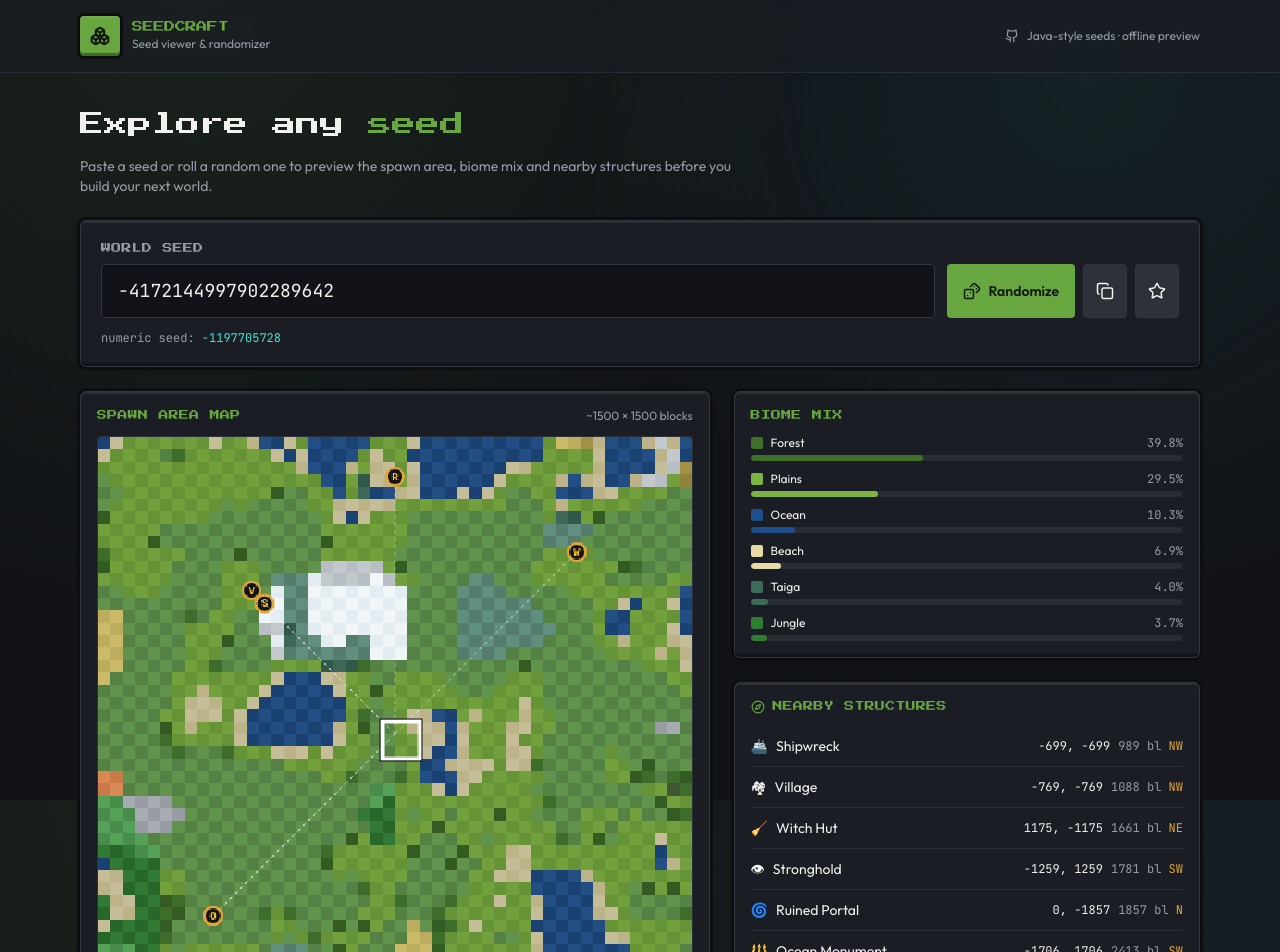
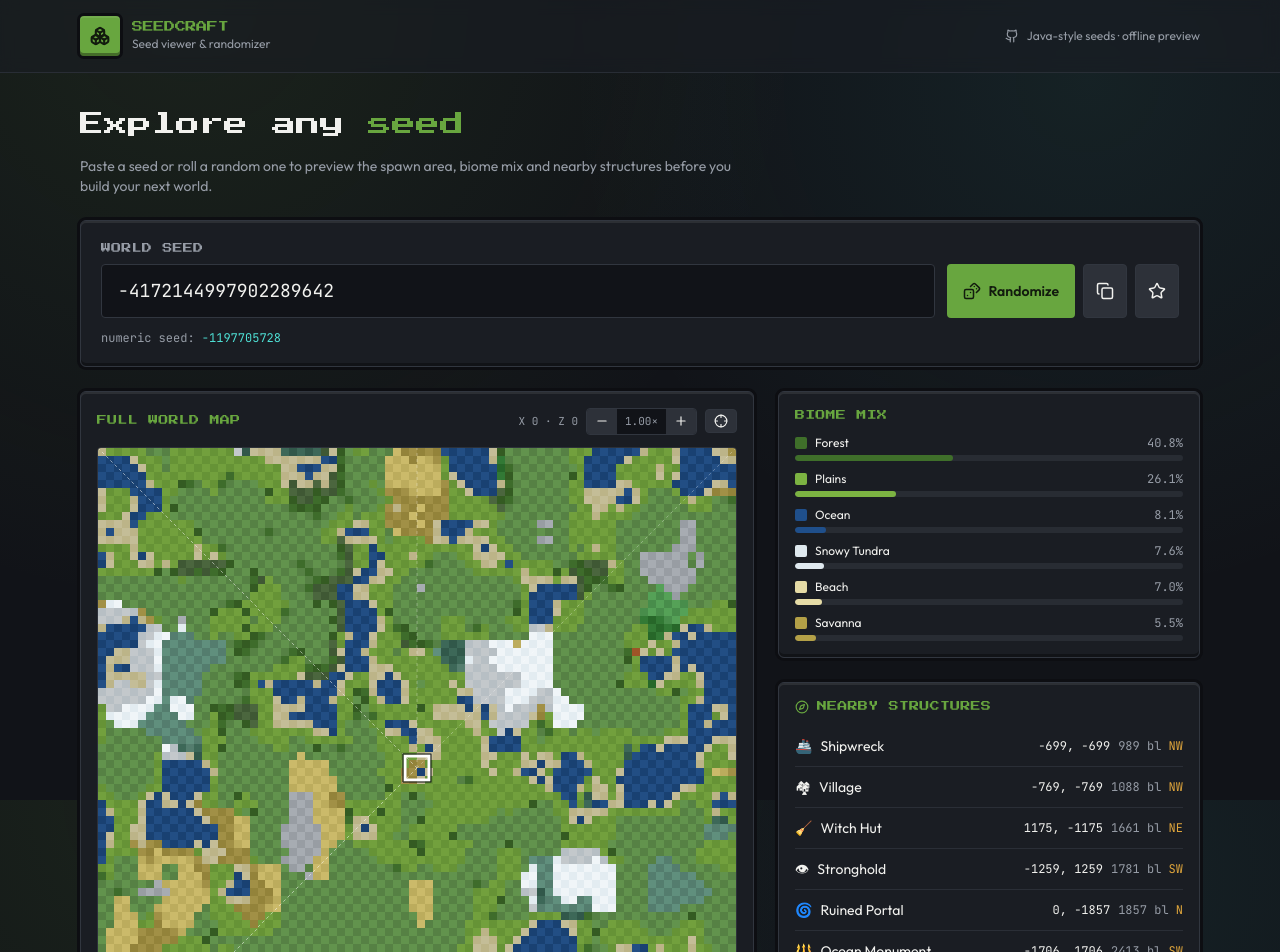
Before and after one commit to Kavka33/minecraft-seed-viewer-randomizer, a React (Vite) app: page / in a window 1280 px wide. Shown: the top 952 px of the page. Built offline with nearby package versions, Linux system fonts and the light colour scheme.

Commit message:
Refactor WorldMap component and optimize seed engine logic

```diff
--- a/src/components/WorldMap.tsx
+++ b/src/components/WorldMap.tsx
@@ -1,93 +1,214 @@
-import { useEffect, useRef } from "react";
-import type { WorldPreview } from "@/lib/seed-engine";
+import { useCallback, useEffect, useRef, useState } from "react";
+import { Crosshair, Minus, Plus } from "lucide-react";
+import { BLOCKS_PER_CELL, sampleCell, type WorldPreview } from "@/lib/seed-engine";
 
 type Props = { world: WorldPreview };
 
-const CELL = 10;
+const MIN_ZOOM = 0.1;
+const MAX_ZOOM = 1000;
+const VIEW = 640; // CSS px square viewport
 
 const WorldMap = ({ world }: Props) => {
+  const wrapRef = useRef<HTMLDivElement>(null);
   const canvasRef = useRef<HTMLCanvasElement>(null);
 
+  // camera centered on world coords (blocks): cx = X, cy = Z
+  const [zoom, setZoom] = useState(1);
+  const [center, setCenter] = useState({ x: 0, y: 0 });
+
+  const drag = useRef({ active: false, sx: 0, sy: 0, bx: 0, by: 0 });
+
+  // world block → view px
+  const toPx = useCallback(
+    (wx: number, wz: number) => {
+      const cell = BLOCKS_PER_CELL * zoom;
+      return {
+        x: VIEW / 2 + (wx - center.x) * (cell / BLOCKS_PER_CELL),
+        y: VIEW / 2 + (wz - center.y) * (cell / BLOCKS_PER_CELL),
+      };
+    },
+    [zoom, center]
+  );
+
+  // view px → world block
+  const toWorld = useCallback(
+    (px: number, py: number) => {
+      const cell = BLOCKS_PER_CELL * zoom;
+      return {
+        x: center.x + (px - VIEW / 2) * (BLOCKS_PER_CELL / cell),
+        y: center.y + (py - VIEW / 2) * (BLOCKS_PER_CELL / cell),
+      };
+    },
+    [zoom, center]
+  );
+
+  const recenter = useCallback(() => {
+    setCenter({ x: 0, y: 0 });
+    setZoom(1);
+  }, []);
+
+  // draw
   useEffect(() => {
     const canvas = canvasRef.current;
     if (!canvas) return;
     const ctx = canvas.getContext("2d");
     if (!ctx) return;
+    const dpr = window.devicePixelRatio || 1;
+    canvas.width = VIEW * dpr;
+    canvas.height = VIEW * dpr;
+    ctx.setTransform(dpr, 0, 0, dpr, 0, 0);
+    ctx.imageSmoothingEnabled = false;
 
-    const size = world.grid.length;
-    const dim = size * CELL;
-    canvas.width = dim;
-    canvas.height = dim;
+    const cell = BLOCKS_PER_CELL * zoom; // px per cell
+    const topLeft = toWorld(0, 0);
+    const cols = Math.ceil(VIEW / cell) + 2;
+    const rows = Math.ceil(VIEW / cell) + 2;
+    const startCol = Math.floor(topLeft.x / BLOCKS_PER_CELL);
+    const startRow = Math.floor(topLeft.y / BLOCKS_PER_CELL);
 
-    // biome tiles
-    world.grid.forEach((row, y) => {
-      row.forEach((cell, x) => {
-        ctx.fillStyle = (x + y) % 2 === 0 ? cell.biome.color : cell.biome.alt;
-        ctx.fillRect(x * CELL, y * CELL, CELL, CELL);
-        const shade = 0.72 + cell.height * 0.55;
+    for (let r = 0; r < rows; r++) {
+      for (let c = 0; c < cols; c++) {
+        const wx = (startCol + c) * BLOCKS_PER_CELL;
+        const wz = (startRow + r) * BLOCKS_PER_CELL;
+        const data = sampleCell(world.seedNumber, wx, wz);
+        const p = toPx(wx, wz);
+        ctx.fillStyle = (startCol + c + startRow + r) % 2 === 0 ? data.biome.color : data.biome.alt;
+        ctx.fillRect(Math.floor(p.x), Math.floor(p.y), Math.ceil(cell) + 1, Math.ceil(cell) + 1);
+        const shade = 0.72 + data.height * 0.55;
         ctx.fillStyle = shade > 1 ? "rgba(255,255,255,0.12)" : "rgba(0,0,0,0.18)";
-        ctx.fillRect(x * CELL, y * CELL, CELL, CELL);
-      });
-    });
-
-    const mid = dim / 2;
+        ctx.fillRect(Math.floor(p.x), Math.floor(p.y), Math.ceil(cell) + 1, Math.ceil(cell) + 1);
+      }
+    }
 
     // structure pins
     ctx.textAlign = "center";
     ctx.textBaseline = "middle";
+    const R = Math.max(6, 7 * Math.sqrt(zoom));
     world.structures.forEach((s) => {
-      const px = mid + s.pinX * (dim / 2 - 14);
-      const py = mid + s.pinY * (dim / 2 - 14);
-      const R = 7;
-
-      // connection line to spawn
-      ctx.strokeStyle = "rgba(255,255,255,0.35)";
+      const p = toPx(s.x, s.z);
+      const sp = toPx(0, 0);
+      ctx.strokeStyle = "rgba(255,255,255,0.3)";
       ctx.lineWidth = 1;
       ctx.setLineDash([3, 3]);
       ctx.beginPath();
-      ctx.moveTo(mid, mid);
-      ctx.lineTo(px, py);
+      ctx.moveTo(sp.x, sp.y);
+      ctx.lineTo(p.x, p.y);
       ctx.stroke();
       ctx.setLineDash([]);
 
-      // pin disc + outline
       ctx.beginPath();
-      ctx.arc(px, py, R, 0, Math.PI * 2);
+      ctx.arc(p.x, p.y, R, 0, Math.PI * 2);
       ctx.fillStyle = "#111418";
       ctx.fill();
       ctx.lineWidth = 2;
       ctx.strokeStyle = "#e0a63c";
       ctx.stroke();
 
-      // letter
       ctx.fillStyle = "#fbbf24";
-      ctx.font = "bold 9px 'JetBrains Mono', monospace";
-      ctx.fillText(s.icon, px, py + 0.5);
+      ctx.font = `bold ${Math.max(9, 9 * Math.sqrt(zoom))}px 'JetBrains Mono', monospace`;
+      ctx.fillText(s.icon, p.x, p.y + 0.5);
     });
 
-    // spawn marker (drawn last so it sits on top)
-    const sm = Math.floor(size / 2) * CELL;
+    // spawn marker
+    const sp = toPx(0, 0);
+    const sz = Math.max(18, 24 * zoom);
     ctx.strokeStyle = "#ffffff";
     ctx.lineWidth = 3;
-    ctx.strokeRect(sm - CELL, sm - CELL, CELL * 3, CELL * 3);
+    ctx.strokeRect(sp.x - sz / 2, sp.y - sz / 2, sz, sz);
     ctx.strokeStyle = "#111418";
     ctx.lineWidth = 1;
-    ctx.strokeRect(sm - CELL - 2, sm - CELL - 2, CELL * 3 + 4, CELL * 3 + 4);
-  }, [world]);
+    ctx.strokeRect(sp.x - sz / 2 - 2, sp.y - sz / 2 - 2, sz + 4, sz + 4);
+  }, [world, zoom, center, toPx, toWorld]);
+
+  // wheel zoom around cursor
+  useEffect(() => {
+    const el = wrapRef.current;
+    if (!el) return;
+    const onWheel = (e: WheelEvent) => {
+      e.preventDefault();
+      const rect = el.getBoundingClientRect();
+      const px = e.clientX - rect.left;
+      const py = e.clientY - rect.top;
+      const before = toWorld(px, py);
+      const factor = e.deltaY < 0 ? 1.18 : 1 / 1.18;
+      setZoom((z) => {
+        const nz = Math.min(MAX_ZOOM, Math.max(MIN_ZOOM, z * factor));
+        // keep cursor anchored
+        const cellAfter = BLOCKS_PER_CELL * nz;
+        const nx = before.x - (px - VIEW / 2) * (BLOCKS_PER_CELL / cellAfter);
+        const ny = before.y - (py - VIEW / 2) * (BLOCKS_PER_CELL / cellAfter);
+        setCenter({ x: nx, y: ny });
+        return nz;
+      });
+    };
+    el.addEventListener("wheel", onWheel, { passive: false });
+    return () => el.removeEventListener("wheel", onWheel);
+  }, [toWorld]);
+
+  // drag pan
+  const onPointerDown = (e: React.PointerEvent) => {
+    drag.current = { active: true, sx: e.clientX, sy: e.clientY, bx: center.x, by: center.y };
+    (e.target as HTMLElement).setPointerCapture(e.pointerId);
+  };
+  const onPointerMove = (e: React.PointerEvent) => {
+    if (!drag.current.active) return;
+    const cell = BLOCKS_PER_CELL * zoom;
+    setCenter({
+      x: drag.current.bx - (e.clientX - drag.current.sx) * (BLOCKS_PER_CELL / cell),
+      y: drag.current.by - (e.clientY - drag.current.sy) * (BLOCKS_PER_CELL / cell),
+    });
+  };
+  const onPointerUp = () => {
+    drag.current.active = false;
+  };
+
+  const stepZoom = (dir: number) => {
+    setZoom((z) => Math.min(MAX_ZOOM, Math.max(MIN_ZOOM, z * (dir > 0 ? 1.25 : 1 / 1.25))));
+  };
 
   return (
     <div className="rounded-lg border border-border bg-card p-4 pixel-border">
-      <div className="mb-3 flex items-baseline justify-between">
-        <h2 className="font-pixel text-[10px] uppercase tracking-wide text-primary">Spawn area map</h2>
-        <span className="text-xs text-muted-foreground">~1500 × 1500 blocks</span>
+      <div className="mb-3 flex flex-wrap items-baseline justify-between gap-2">
+        <h2 className="font-pixel text-[10px] uppercase tracking-wide text-primary">Full world map</h2>
+        <div className="flex items-center gap-2">
+          <span className="hidden font-mono text-[11px] text-muted-foreground sm:inline">
+            X {Math.round(center.x)} · Z {Math.round(center.y)}
+          </span>
+          <div className="flex overflow-hidden rounded border border-border">
+            <button onClick={() => stepZoom(-1)} className="bg-secondary px-2 py-1 transition hover:bg-secondary/70" title="Zoom out">
+              <Minus size={14} />
+            </button>
+            <span className="bg-background px-2 py-1 font-mono text-[11px] text-muted-foreground">{zoom.toFixed(2)}×</span>
+            <button onClick={() => stepZoom(1)} className="bg-secondary px-2 py-1 transition hover:bg-secondary/70" title="Zoom in">
+              <Plus size={14} />
+            </button>
+          </div>
+          <button
+            onClick={recenter}
+            className="rounded border border-border bg-secondary px-2 py-1 text-secondary-foreground transition hover:border-primary/60"
+            title="Recenter on spawn"
+          >
+            <Crosshair size={14} />
+          </button>
+        </div>
       </div>
-      <canvas
-        ref={canvasRef}
-        className="pixelated w-full rounded border border-border/80 animate-pop-in"
-        style={{ imageRendering: "pixelated" }}
-      />
+      <div
+        ref={wrapRef}
+        className="relative mx-auto overflow-hidden rounded border border-border/80"
+        style={{ width: VIEW, height: VIEW, maxWidth: "100%" }}
+      >
+        <canvas
+          ref={canvasRef}
+          onPointerDown={onPointerDown}
+          onPointerMove={onPointerMove}
+          onPointerUp={onPointerUp}
+          onPointerLeave={onPointerUp}
+          className="pixelated block cursor-grab touch-none active:cursor-grabbing"
+          style={{ width: VIEW, height: VIEW, maxWidth: "100%", imageRendering: "pixelated" }}
+        />
+      </div>
       <p className="mt-3 text-xs text-muted-foreground">
-        White square = spawn · gold pins = structures (dashed line points back to spawn)
+        Drag to pan anywhere in the world · scroll or buttons to zoom · white square = spawn · gold pins = structures
       </p>
     </div>
   );
--- a/src/lib/seed-engine.ts
+++ b/src/lib/seed-engine.ts
@@ -103,12 +103,31 @@ function fbm(x: number, y: number, s: number, octaves = 4) {
 
 export type MapCell = { biome: Biome; height: number };
 
+/** blocks represented by one map cell (zoom granularity) */
+export const BLOCKS_PER_CELL = 8;
+
+/** Sample the world at a single world X/Z (in blocks). Deterministic per seed. */
+export function sampleCell(seed: number, worldX: number, worldZ: number): MapCell {
+  const s = seed;
+  const nx = worldX / 60;
+  const ny = worldZ / 60;
+  const h = fbm(nx, ny, s, 4);
+  const temp = fbm(nx * 0.5 + 40, ny * 0.5 - 17, s ^ 12345, 3);
+  const moist = fbm(nx * 0.6 - 25, ny * 0.6 + 9, s ^ 98765, 3);
+  const rare = (s & 0xffff) / 0xffff < 0.06;
+  let biome = pickBiome(h, temp, moist);
+  if (rare && h > 0.4 && h < 0.55 && moist > 0.6 && temp > 0.45 && temp < 0.6) {
+    biome = BIOMES.find((b) => b.key === "mushroom")!;
+  }
+  return { biome, height: h };
+}
+
 export type WorldPreview = {
   seedNumber: number;
-  grid: MapCell[][];
+  size: number;
   spawnBiome: Biome;
   biomeCounts: { biome: Biome; pct: number }[];
-  structures: { name: string; distance: number; direction: string; icon: string; pinX: number; pinY: number; x: number; z: number }[];
+  structures: { name: string; distance: number; direction: string; icon: string; x: number; z: number }[];
   stats: { label: string; value: string }[];
 };
 
@@ -150,32 +169,28 @@ function pickBiome(h: number, temp: number, moist: number): Biome {
 export function generateWorld(seed: string, size = 48): WorldPreview {
   const s = seedToNumber(seed);
   const rand = mulberry32(s ^ 0x9e3779b9);
-  const scale = 7.5;
-  const grid: MapCell[][] = [];
+
+  // sample the spawn region for stats / biome mix
   const counts = new Map<string, number>();
-  const rare = mulberry32(s ^ 0x51ed2701)() < 0.06;
-
+  let spawnHeight = 0;
+  let waterCells = 0;
   for (let y = 0; y < size; y++) {
-    const row: MapCell[] = [];
     for (let x = 0; x < size; x++) {
-      const nx = x / scale;
-      const ny = y / scale;
-      const h = fbm(nx, ny, s, 4);
-      const temp = fbm(nx * 0.5 + 40, ny * 0.5 - 17, s ^ 12345, 3);
-      const moist = fbm(nx * 0.6 - 25, ny * 0.6 + 9, s ^ 98765, 3);
-      let biome = pickBiome(h, temp, moist);
-      if (rare && h > 0.4 && h < 0.55 && moist > 0.6 && temp > 0.45 && temp < 0.6) {
-        biome = BIOMES.find((b) => b.key === "mushroom")!;
+      const wx = (x - size / 2) * BLOCKS_PER_CELL;
+      const wz = (y - size / 2) * BLOCKS_PER_CELL;
+      const cell = sampleCell(s, wx, wz);
+      if (x === Math.floor(size / 2) && y === Math.floor(size / 2)) {
+        spawnHeight = cell.height;
       }
-      counts.set(biome.key, (counts.get(biome.key) ?? 0) + 1);
-      row.push({ biome, height: h });
+      counts.set(cell.biome.key, (counts.get(cell.biome.key) ?? 0) + 1);
+      if (cell.biome.key === "ocean") waterCells++;
     }
-    grid.push(row);
   }
 
-  const mid = Math.floor(size / 2);
-  const spawnBiome = grid[mid][mid].biome;
+  const spawnCell = sampleCell(s, 0, 0);
+  const spawnBiome = spawnCell.biome;
   const total = size * size;
+  const rare = (s & 0xffff) / 0xffff < 0.06;
   const biomeCounts = [...counts.entries()]
     .map(([key, n]) => ({ biome: BIOMES.find((b) => b.key === key)!, pct: (n / total) * 100 }))
     .sort((a, b) => b.pct - a.pct)
@@ -186,10 +201,6 @@ export function generateWorld(seed: string, size = 48): WorldPreview {
     const distance = Math.round(80 + rand() * 2400);
     const dirIdx = Math.floor(rand() * DIRS.length);
     const dir = DIRS[dirIdx];
-    // angle from N clockwise (N=top)
-    const angle = (dirIdx * 45 - 90) * (Math.PI / 180);
-    // map the spawn area covers ~1500 blocks radius → 0..1 fraction of map
-    const frac = Math.min(distance / 1500, 0.92);
     // world coords: N = -Z, E = +X. angle measured from N clockwise.
     const x = Math.round(Math.sin(dirIdx * 45 * (Math.PI / 180)) * distance);
     const z = -Math.round(Math.cos(dirIdx * 45 * (Math.PI / 180)) * distance);
@@ -198,9 +209,6 @@ export function generateWorld(seed: string, size = 48): WorldPreview {
       distance,
       direction: dir,
       icon: STRUCTURE_ICONS[name] ?? "·",
-      // normalized -1..1 from center, scaled into cell space by the renderer
-      pinX: Math.cos(angle) * frac,
-      pinY: Math.sin(angle) * frac,
       x,
       z,
     };
@@ -210,13 +218,13 @@ export function generateWorld(seed: string, size = 48): WorldPreview {
   const stats = [
     { label: "Spawn biome", value: spawnBiome.name },
     { label: "Spawn point", value: `${Math.round((rand() - 0.5) * 240)}, ${seaLevel + Math.round(rand() * 12)}, ${Math.round((rand() - 0.5) * 240)}` },
-    { label: "Terrain", value: grid[mid][mid].height > 0.6 ? "Hilly" : grid[mid][mid].height < 0.4 ? "Coastal / low" : "Rolling" },
-    { label: "Water coverage", value: `${Math.round(((counts.get("ocean") ?? 0) / total) * 100)}%` },
+    { label: "Terrain", value: spawnHeight > 0.6 ? "Hilly" : spawnHeight < 0.4 ? "Coastal / low" : "Rolling" },
+    { label: "Water coverage", value: `${Math.round((waterCells / total) * 100)}%` },
     { label: "Stronghold ring", value: `${1280 + Math.round(rand() * 1400)} blocks` },
     { label: "Rarity", value: rare ? "Rare — Mushroom Fields!" : biomeCounts[0].pct > 45 ? "Uniform world" : "Balanced" },
   ];
 
-  return { seedNumber: s, grid, spawnBiome, biomeCounts, structures, stats };
+  return { seedNumber: s, size, spawnBiome, biomeCounts, structures, stats };
 }
 
 export function randomSeed(): string {
```
